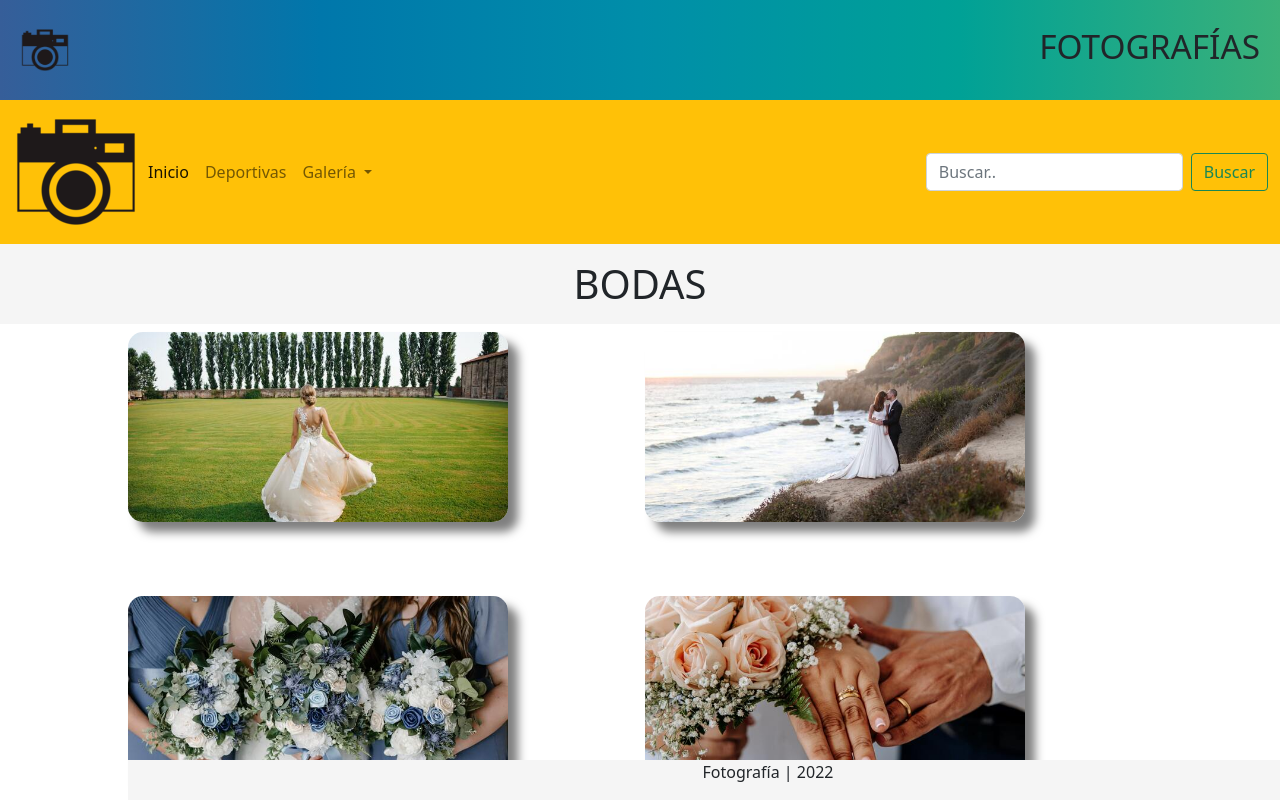
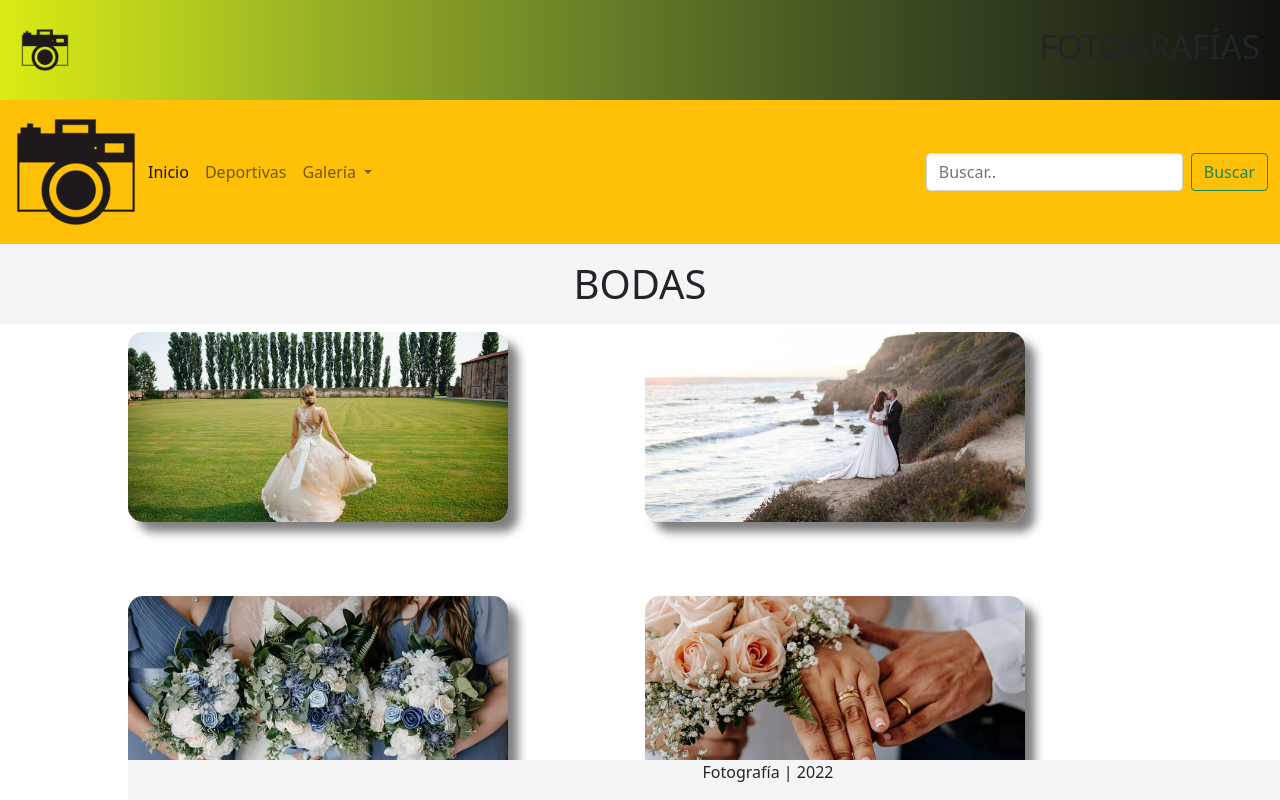
Before and after one commit to DeniseBarrera/CoderDenise, a website: page pages/bodas.html in a window 1280 px wide. Shown: the top 800 px of the page. Drawn offline with nearby package versions, Linux system fonts and the light colour scheme.

Commit message:
modificado3

```diff
--- a/css/main.css
+++ b/css/main.css
@@ -1,6 +1,6 @@
 .header {
   background-color: #f5f5f5;
-  background-image: linear-gradient(to right, #365e99, #0077ab, #008ea9, #00a196, #3bb179);
+  background-image: linear-gradient(to right, #daec13, #97b126, #607827, #33421f, #10110f);
   display: flex;
   justify-content: space-between;
   align-items: center;
```
Also changed, not shown: index.html (+1 -1 lines).
